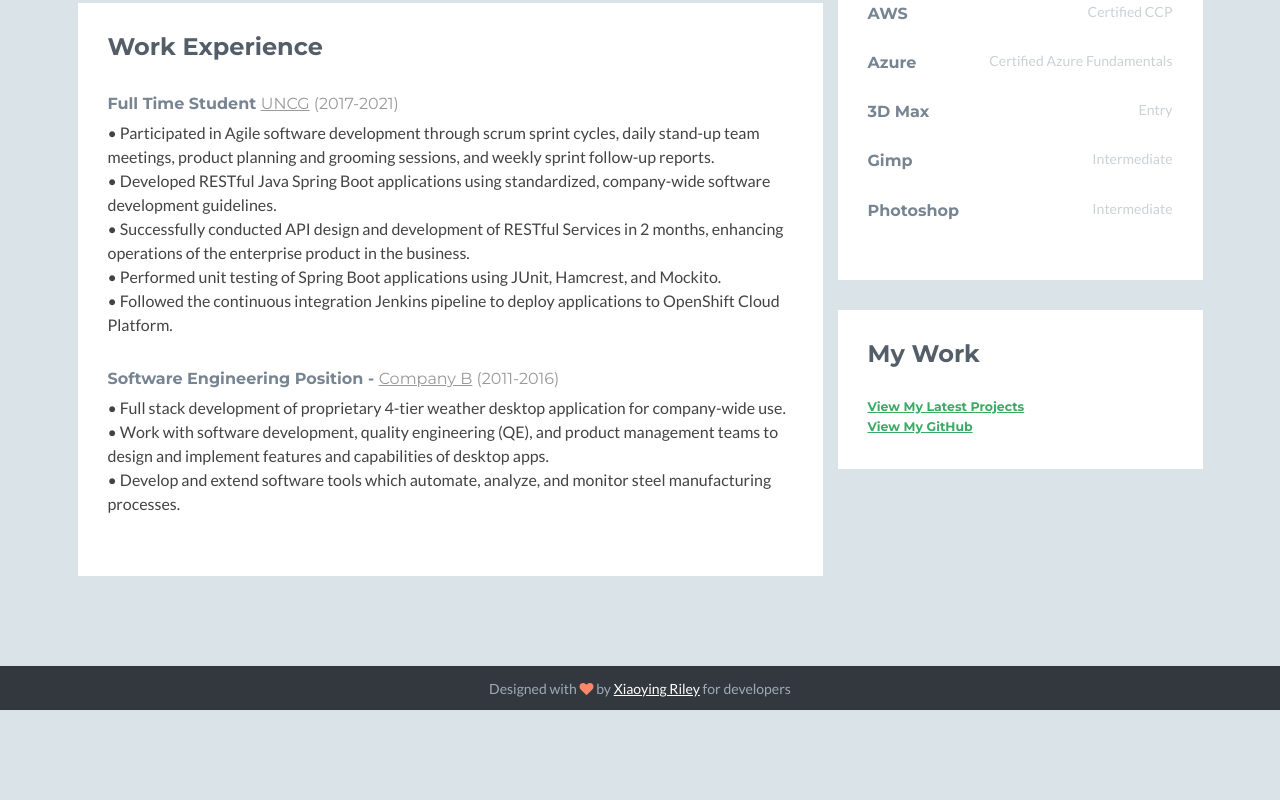
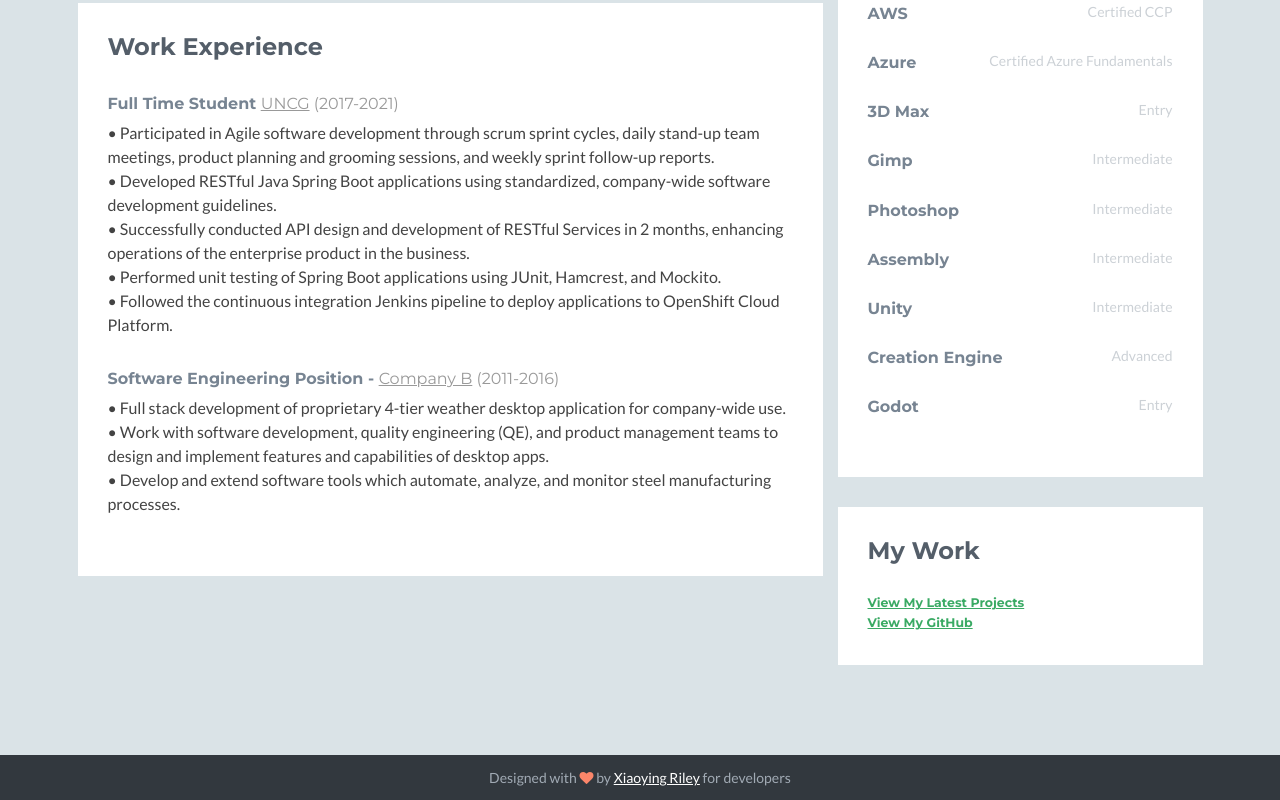
Before and after one commit to schoolblues/schoolblues.github.io, a plain HTML site: page index.html in a window 1280 px wide. Shown: the part 882-1682 px from the top of the page. Before the commit the page ends 1592 px from the top, so only its background shows below. Drawn offline with nearby package versions, Linux system fonts and the light colour scheme; no server answers.

Commit message:
Update index.html
added more skills

```diff
--- a/index.html
+++ b/index.html
@@ -262,6 +262,26 @@
                                     <h3 class="level-title">Photoshop <span class="level-label">Intermediate</span>
                                     </h3>
                                 </div>
+                                <!--//item-->
+                                <div class="item">
+                                    <h3 class="level-title">Assembly <span class="level-label">Intermediate</span>
+                                    </h3>
+                                </div>
+                                <!--//item-->
+                                <div class="item">
+                                    <h3 class="level-title">Unity <span class="level-label">Intermediate</span>
+                                    </h3>
+                                </div>
+                                <!--//item-->
+                                <div class="item">
+                                    <h3 class="level-title">Creation Engine <span class="level-label">Advanced</span>
+                                    </h3>
+                                </div>
+                                <!--//item-->
+                                <div class="item">
+                                    <h3 class="level-title">Godot <span class="level-label">Entry</span>
+                                    </h3>
+                                </div>
                             </div>
                         </div>
                         <!--//content-->
```
